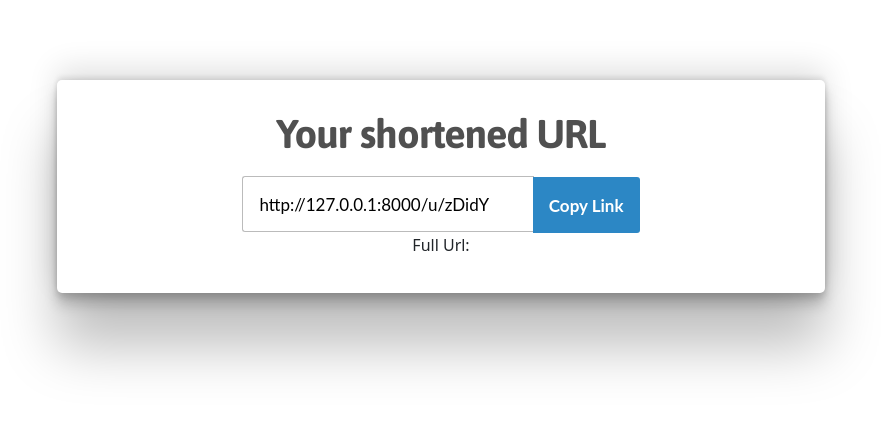
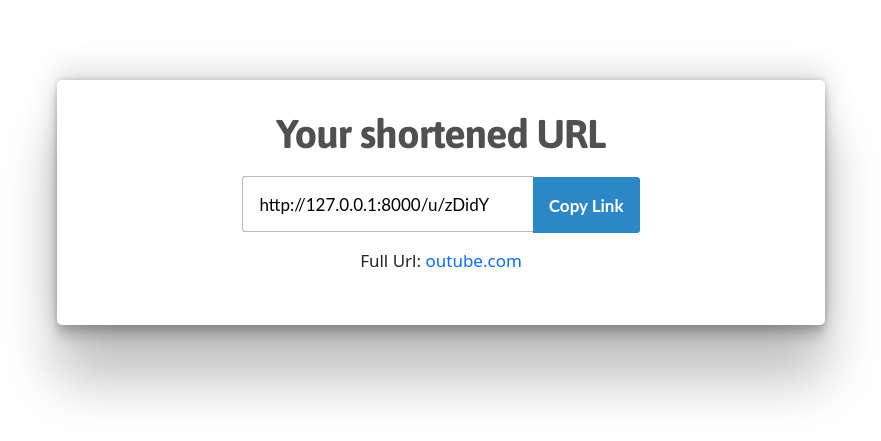
Before and after one commit to anubhav-cp/UrlShortner, a Django app: page /new_url/07a5df21-ed9b-4419-b7e7-62bb87c5fd2e/ in a window 1280 px wide. Shown: the part 56-497 px from the top of the page, without its empty margins (199-1080 px from the left). Run offline with Django 3.2, Linux system fonts and the light colour scheme; data comes from the database, SQL or seed files in the repository; both versions use the stored data as it was after the commit.

Commit message:
Display Full Url on New Url Page

```diff
--- a/shortner/templates/shortner/new_url.html
+++ b/shortner/templates/shortner/new_url.html
@@ -7,6 +7,6 @@
 
 <input type="button" class="copybtn" value="Copy Link">
 
-<p>Full Url: <a href='http://127.0.0.1:8000/u/{{form.full_url}}'>{{form.full_url}}</a></p>
+<p class="f_url">Full Url: <a href='{{geturl.full_url}}' target ="_blank">{{geturl.full_url}}</a></p>
 </div>
 {% endblock %}
--- a/shortner/views.py
+++ b/shortner/views.py
@@ -19,14 +19,12 @@ def homePage(request):
             new_url = URL(full_url = url, short_url = slug)
 
             new_url.save()
-            print(new_url)
             shorty = URL.objects.get(short_url=slug)
-            print(shorty)
             return redirect(f'new_url/{shorty.id}' )
-            print(new_url)
 
     else:
         form = UrlShortner()
+
 
     data = URL.objects.all()
     context = {'form': form, 'data':data}
--- a/static/css/home_page.css
+++ b/static/css/home_page.css
@@ -85,3 +85,12 @@ h1 {
 .credits a {
     text-decoration: none;
 }
+
+.f_url {
+    padding: 15px;
+    font-size: 17px;
+}
+
+.f_url a {
+    text-decoration: none;
+}
```
Also changed, not shown: db.sqlite3.
